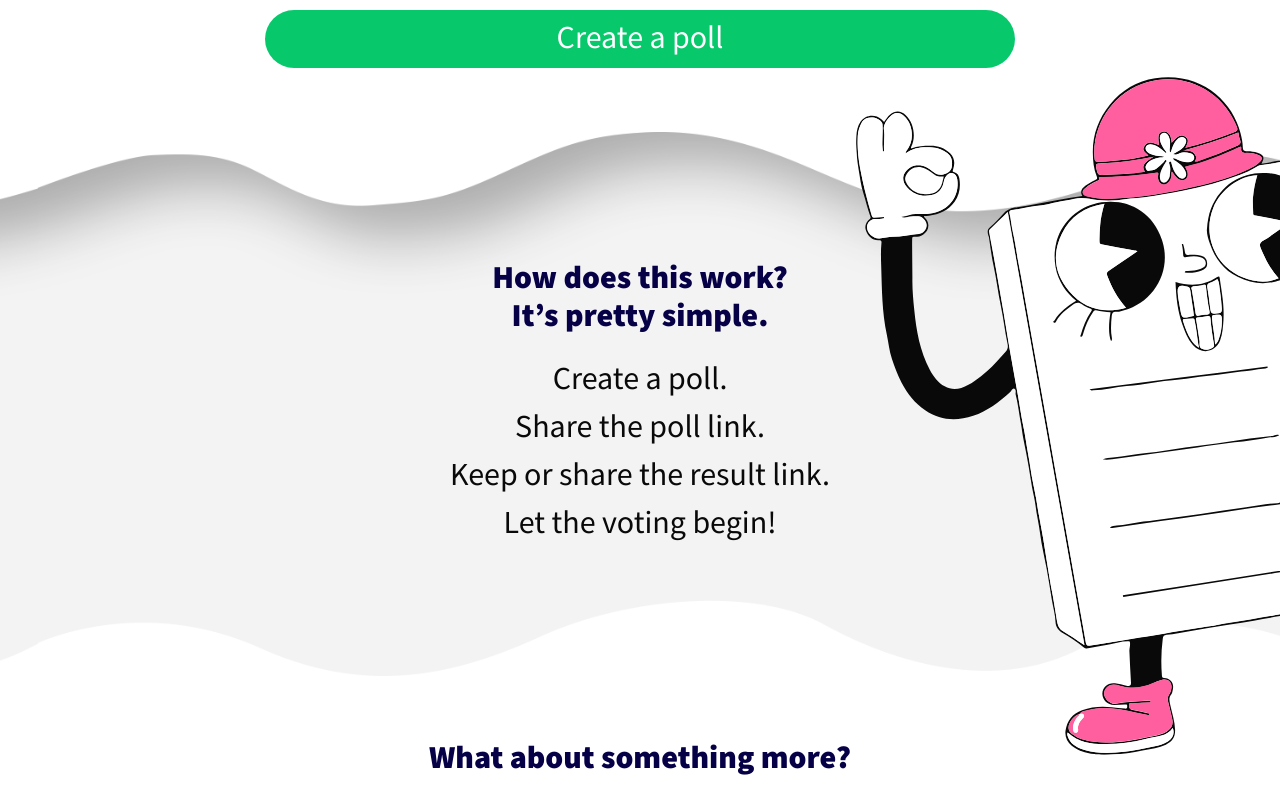
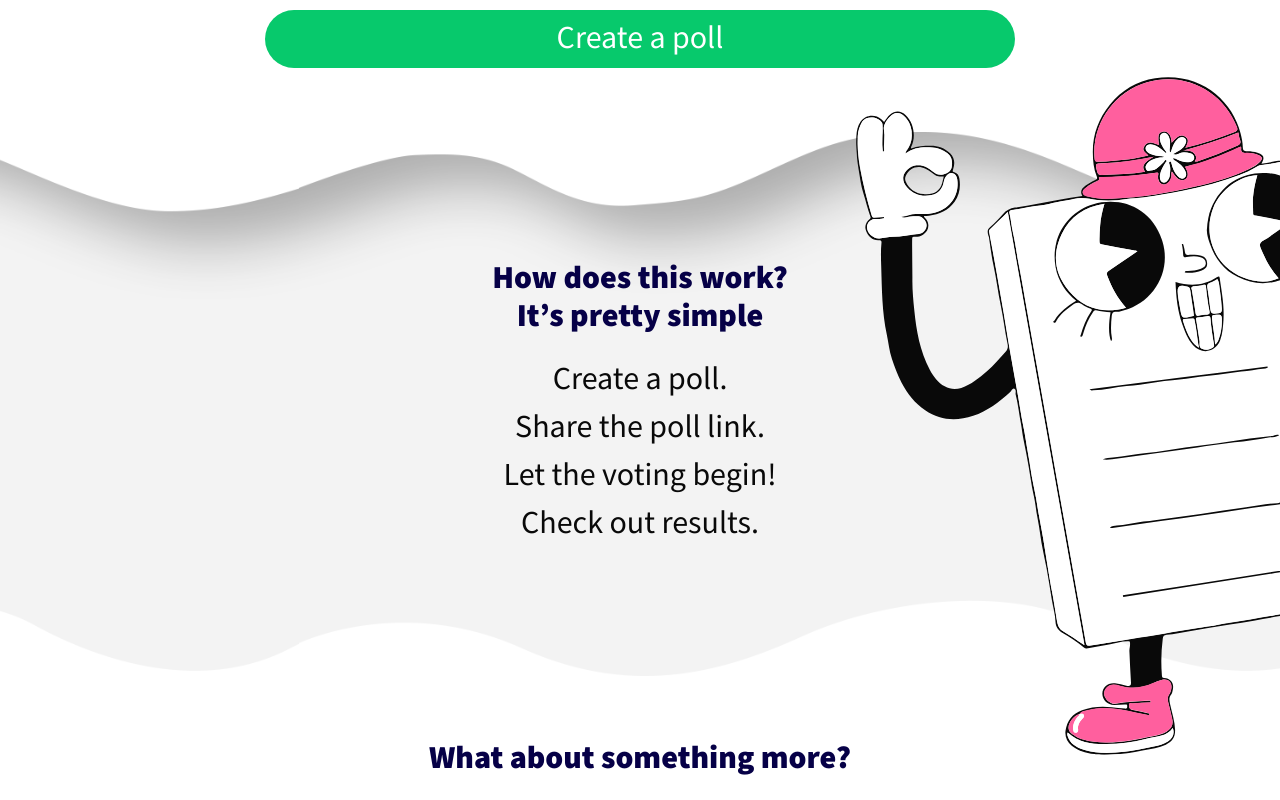
Before and after one commit to mp-martin/ez-vote-front, a React (Create React App) app: page / in a window 1280 px wide. Shown: the part 520-1320 px from the top of the page. Built offline with nearby package versions, Linux system fonts and the light colour scheme.

Commit message:
HTML content tweaks, background animation tweaks

```diff
--- a/src/components/AddPoll/AddPoll.tsx
+++ b/src/components/AddPoll/AddPoll.tsx
@@ -102,11 +102,11 @@ export const AddPoll = () => {
 		</p>
 
 		<p>Share this link with others to start voting: <a
-			href={`http://localhost:3000/poll/${id}`}>{`http://localhost:3000/poll/${id}`}</a>
+			href={`http://localhost:3000/poll/${id}`}>http://localhost:3000/poll/{id}</a>
 		</p>
 
 		<p>To see the results, go to this link: <a
-			href={`http://localhost:3000/poll/${id}/results`}>{`http://localhost:3000/poll/${id}/results`}</a>
+			href={`http://localhost:3000/poll/${id}/results`}>http://localhost:3000/poll/{id}/results</a>
 		</p>
 
 		</>;
--- a/src/components/Layout/Main/Main.css
+++ b/src/components/Layout/Main/Main.css
@@ -46,7 +46,7 @@
     background-image: url("../../../assets/floating_bg.png");
     background-repeat: repeat-x;
     background-size: contain;
-    background-position-x: 40rem;
+    background-position-x: 0rem;
     animation: animatedBackground 25s linear infinite;
     padding: 4em 0em;
 }
@@ -85,9 +85,9 @@
 
 @keyframes animatedBackground {
     from {
-        background-position: 0 0;
+        background-position-x: 0rem;
     }
     to {
-        background-position: 70.9% 0;
+        background-position-x: 80rem;
     }
 }
--- a/src/components/Layout/Main/Main.tsx
+++ b/src/components/Layout/Main/Main.tsx
@@ -30,11 +30,12 @@ export const Main = () =>
 				<div className='Main__paragraph'>
 					<div className='Main__paragraph_wrapper'>
 						<h2 className='Main__paragraph_title'>How does this work?<br/>
-                            It’s pretty simple.</h2>
+                            It’s pretty simple</h2>
 						<p className='Main__paragraph_text'>Create a poll.<br/>
                             Share the poll link.<br/>
-                            Keep or share the result link.<br/>
-                            Let the voting begin!</p></div>
+                            Let the voting begin!<br/>
+							Check out results.<br/>
+						</p></div>
 				</div>
 
 				<div className='Main__paragraph__no-bg'>
--- a/src/components/PollToFill/PollToFill.tsx
+++ b/src/components/PollToFill/PollToFill.tsx
@@ -92,7 +92,7 @@ export const PollToFill = () => {
 	if (id) {
 		return <>
 			<p>Your answers to <strong>{pollData.pollHeader.pollTitle}</strong> have been sent!</p>
-			<p>To see the results, go to this link: <a href='#'>https://localhost:3000/poll/${id}/results</a></p>
+			<p>To see the results, go to this link: <a href={`http://localhost:3000/poll/${id}/results`}>https://localhost:3000/poll/{id}/results</a></p>
 		</>;
 	}
 
```
